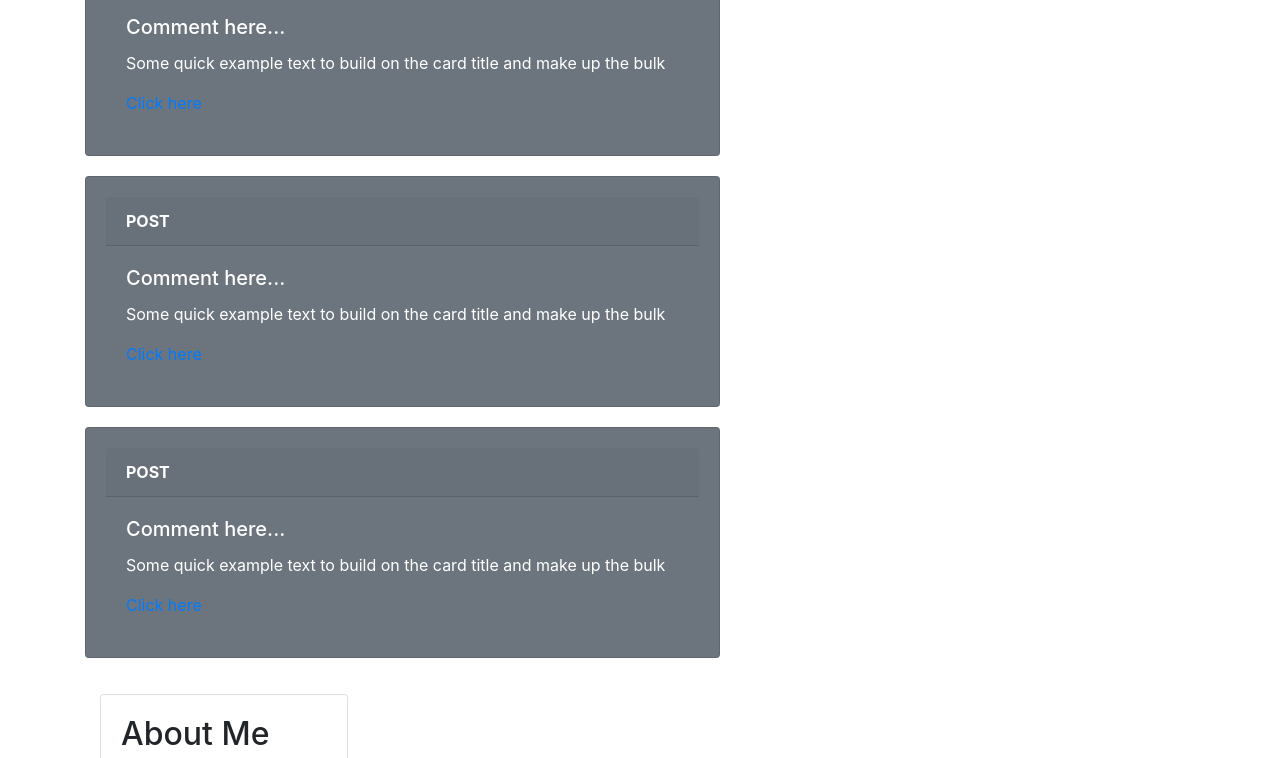
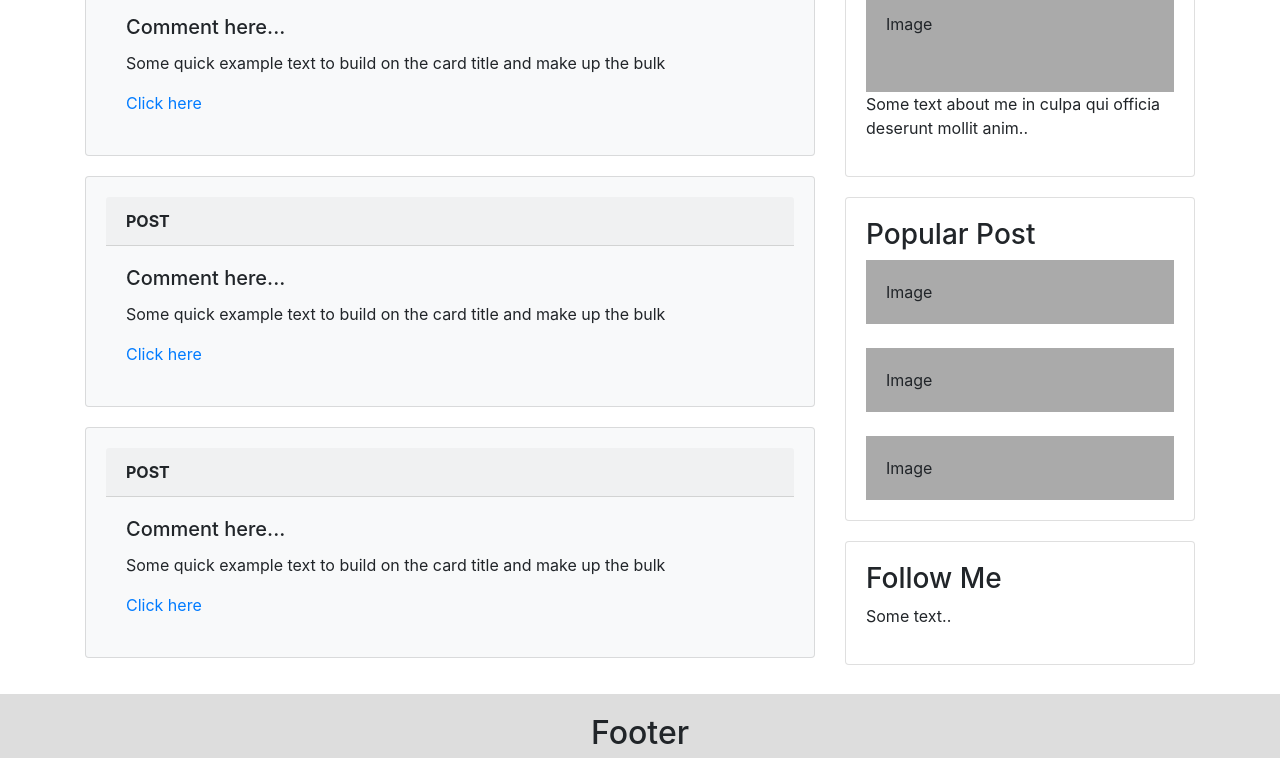
Before and after one commit to sumedhachoudhury/my-blog, a plain HTML site: page index.html in a window 1280 px wide. Shown: the part 151-909 px from the top of the page. Drawn offline with nearby package versions, Linux system fonts and the light colour scheme.

Commit message:
made responsive

```diff
--- a/index.html
+++ b/index.html
@@ -43,9 +43,9 @@
         </div>
       </nav>
       <div class="container">
-      <div class="row">
-      <div class="col-md-7">
-        <div class="card text-white bg-secondary mb-3">
+    <div class="row">
+      <div class="col-md-8">
+        <div class="card bg-light mb-3">
           <div class="card-header"><strong>POST</strong></div>
           <div class="card-body">
            <h5 class="card-title">Comment here...</h5>
@@ -55,7 +55,7 @@
          </div>
         </div>
 
-            <div class="card text-white bg-secondary mb-3">
+            <div class="card bg-light mb-3">
               <div class="card-header"><strong>POST</strong></div>
             <div class="card-body">
               <h5 class="card-title">Comment here...</h5>
@@ -64,7 +64,7 @@
                 <a href="https://www.w3schools.com" target="_blank">Click here</a>
             </div>
             </div>
-             <div class="card text-white bg-secondary mb-3">
+             <div class="card bg-light mb-3">
                 <div class="card-header"><strong>POST</strong></div>
                 <div class="card-body">
                   <h5 class="card-title">Comment here...</h5>
@@ -74,10 +74,10 @@
                   </div>
                 </div>
 
-       </div>
+
       </div>
 
-      <div class="col-md-3">
+      <div class="col-md-4">
           <div class="card">
           <h2>About Me</h2>
           <div class="fakeimg" style="height:100px;">Image</div>
```
